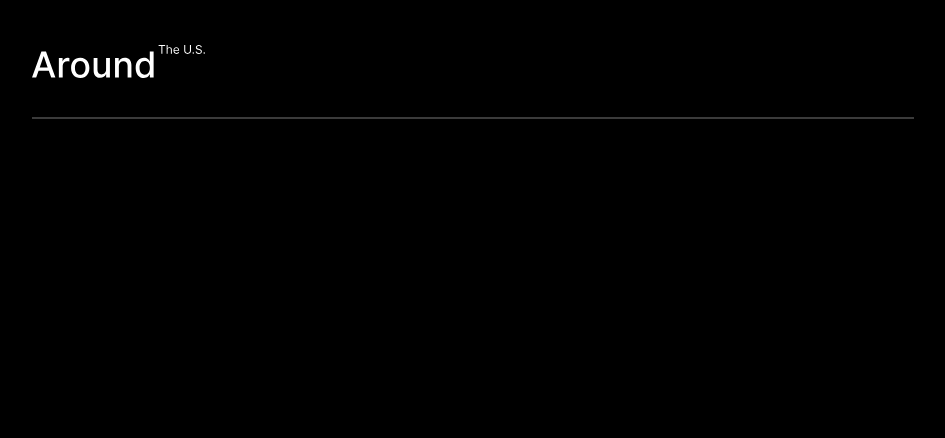
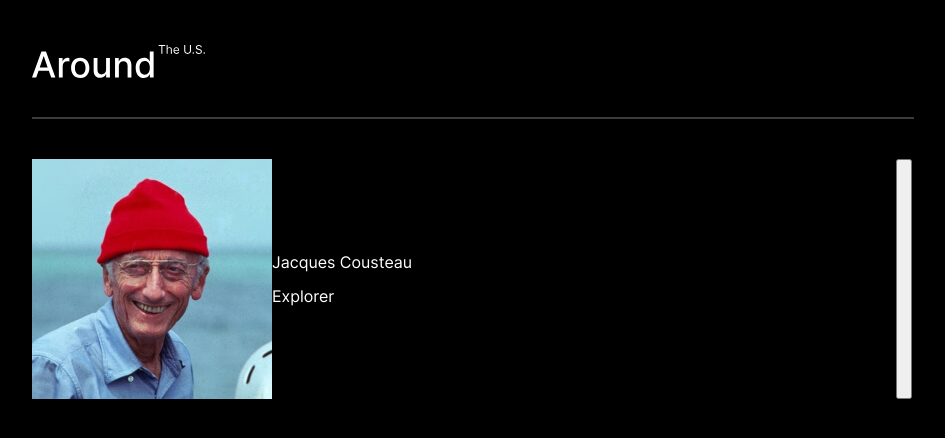
Before and after one commit to sergiofrrg92/web_project_4, a plain HTML site: page index.html in a window 1280 px wide. Shown: the whole page, without its empty margins (168-1113 px from the left). Drawn offline with Linux system fonts and the light colour scheme.

Commit message:
feature: Profile design in progress

```diff
--- /dev/null
+++ b/blocks/profile/__info/profile__info.css
@@ -0,0 +1,4 @@
+.profile__info {
+  display: flex;
+  align-items: center;
+}
--- /dev/null
+++ b/blocks/profile/profile.css
@@ -0,0 +1,6 @@
+.profile {
+  margin: 40px auto 0 auto;
+  max-width: 880px;
+  display: flex;
+  justify-content: space-between;
+}
--- a/index.html
+++ b/index.html
@@ -15,5 +15,15 @@
       />
       <hr class="header__divider" />
     </header>
+    <section class="profile">
+      <div class="profile__info">
+        <img class="profile__photo" src="images/jacques_cousteau.jpeg" alt="A photo of Jacques Cousteau with its famous cutest red hat">
+        <div class="profile__text">
+          <p class="profile__name">Jacques Cousteau</p>
+          <p class="profile__description">Explorer</p>
+        </div>
+      </div>
+      <button class="profile__add-button"></button>
+    </section>
   </body>
 </html>
--- a/pages/index.css
+++ b/pages/index.css
@@ -4,3 +4,5 @@
 @import url(../blocks/header/header.css);
 @import url(../blocks/header/__divider/header__divider.css);
 @import url(../blocks/logo/logo.css);
+@import url(../blocks/profile/profile.css);
+@import url(../blocks/profile/__info/profile__info.css);
```
Also changed, not shown: images/jacques_cousteau.jpeg (added), 1 other file.
